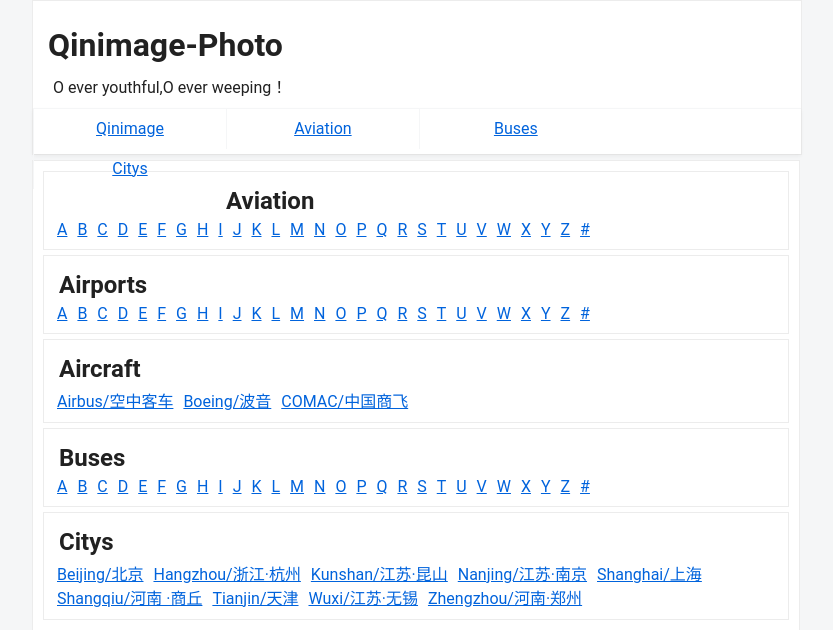
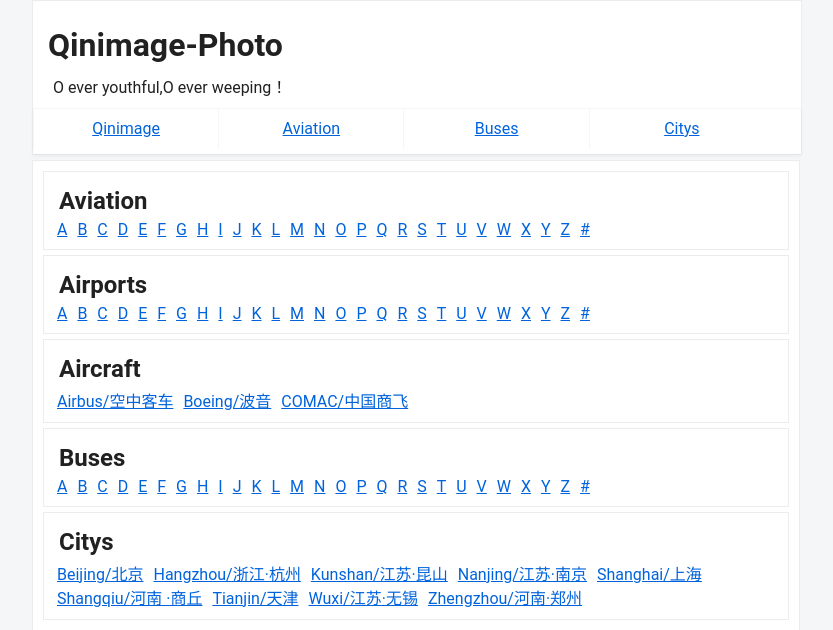
Before and after one commit to yinlqin/yinlqin.github.io, a PHP site: page / in a window 1280 px wide. Shown: the top 630 px of the page, without its empty margins (224-1057 px from the left). Run offline with PHP 8.4, Linux system fonts and the light colour scheme.

Commit message:
Update style.css

```diff
--- a/styles/style.css
+++ b/styles/style.css
@@ -120,7 +120,7 @@ body {
 }
 
 .topnav_class {
-    width: 24.99%;
+    width: 23.99%;
     height: 25px;
     float: left;
     padding-top: 10px;
```
